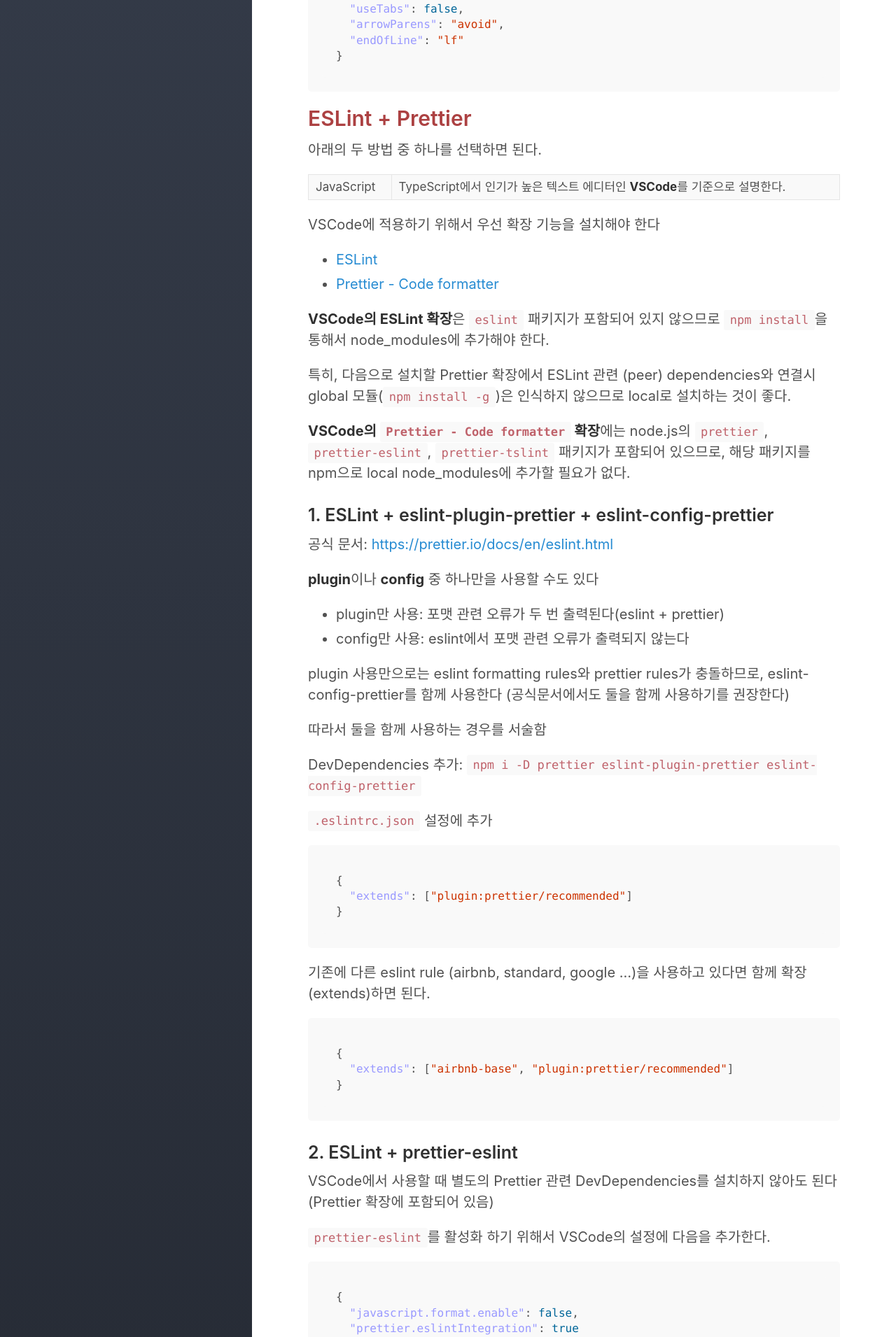
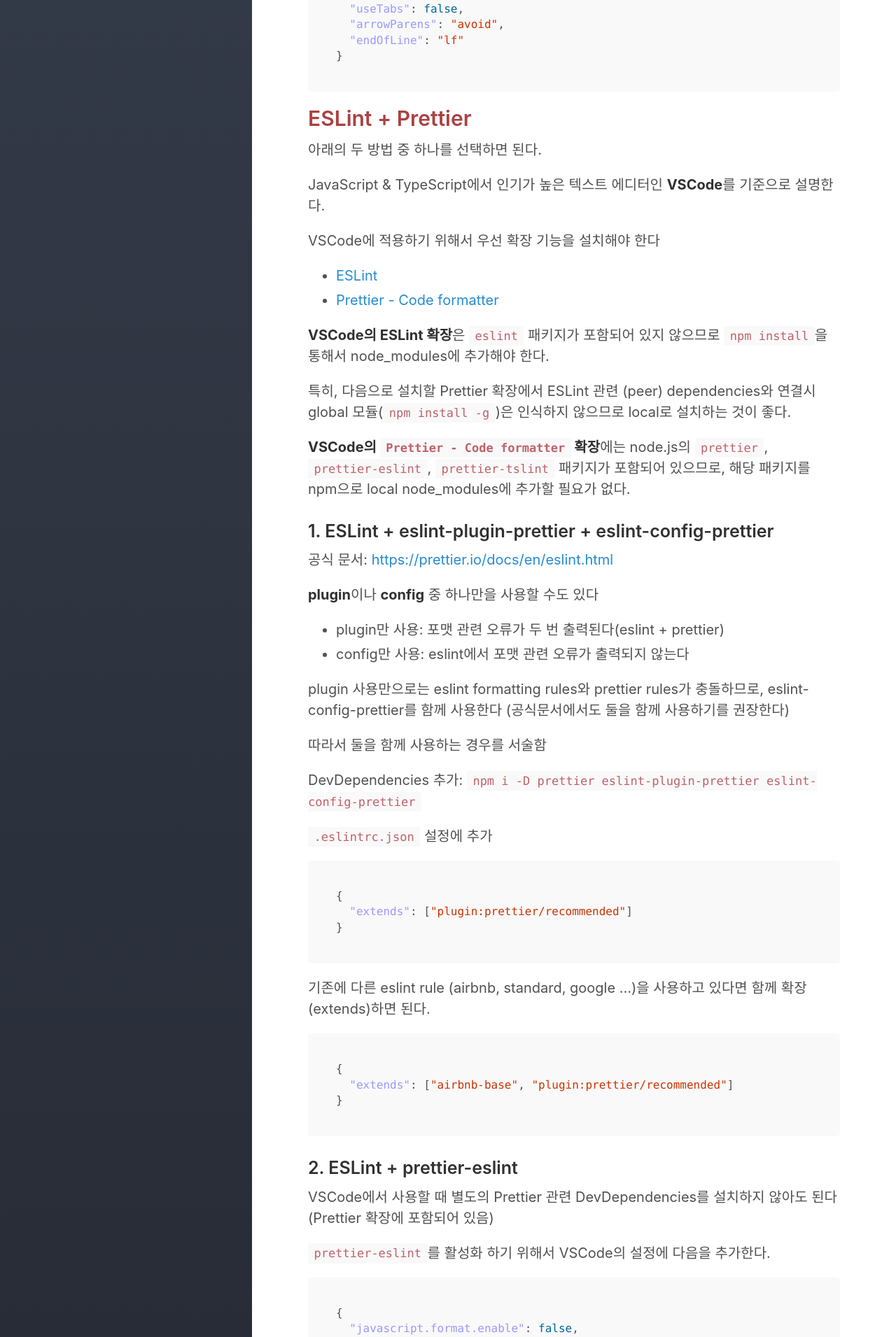
Before and after one commit to pravusid/pravusid.github.io, a Jekyll site: the page built from _posts/javascript/2019/2019-03-10-eslint-prettier.md, in a window 1280 px wide. Shown: the part 1622-3533 px from the top of the page at 70% size. Built offline with Jekyll 4.4.1, drawn with Linux system fonts in a browser that asks for light colours; comment, search, counter and statistics services are not loaded.

Commit message:
fix: typo

```diff
--- a/_posts/javascript/2019/2019-03-10-eslint-prettier.md
+++ b/_posts/javascript/2019/2019-03-10-eslint-prettier.md
@@ -74,7 +74,7 @@
 
 아래의 두 방법 중 하나를 선택하면 된다.
 
-JavaScript|TypeScript에서 인기가 높은 텍스트 에디터인 **VSCode**를 기준으로 설명한다.
+JavaScript & TypeScript에서 인기가 높은 텍스트 에디터인 **VSCode**를 기준으로 설명한다.
 
 VSCode에 적용하기 위해서 우선 확장 기능을 설치해야 한다
 
```
